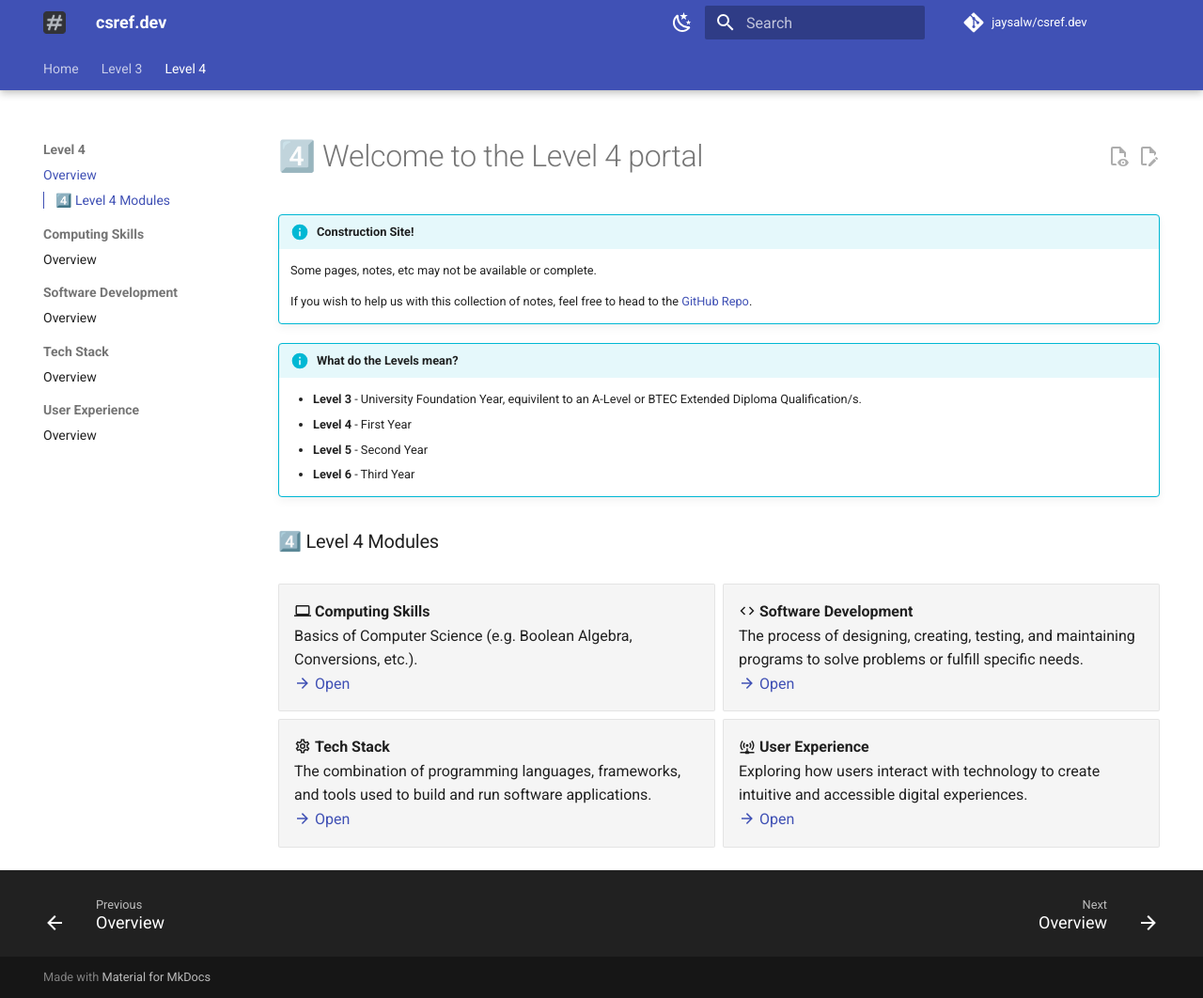
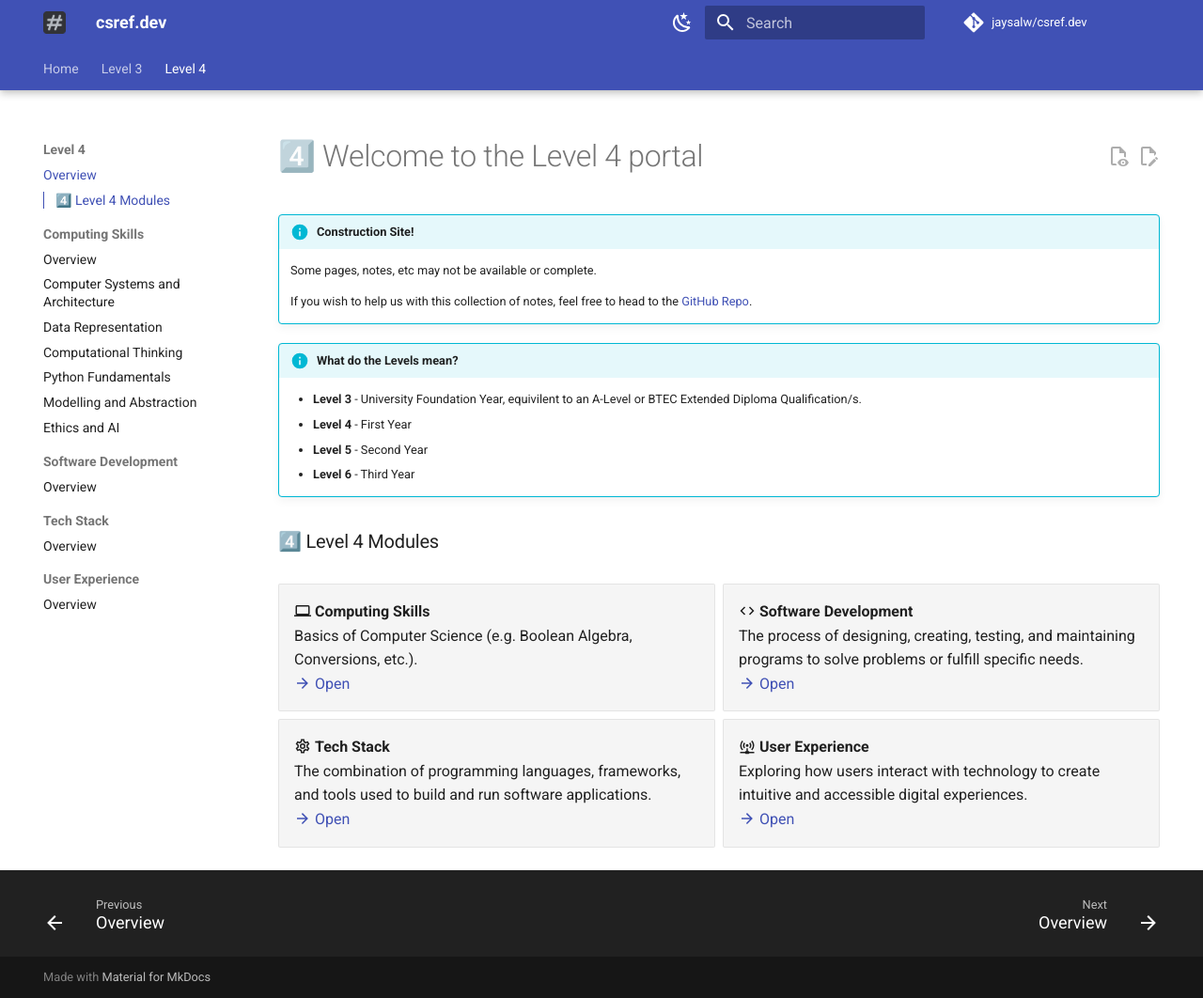
Before and after one commit to jaysalw/csref.dev, an MkDocs documentation site: the page built from docs/level-4/overview.md, in a window 1280 px wide and 1062 px high. Shown: the whole window at 94% size. Built offline with MkDocs 1.6.1 and Material for MkDocs 9.7.7, drawn with Linux system fonts in a browser that asks for light colours; comment, search, counter and statistics services are not loaded.

Commit message:
feat: expand navigation with additional topics in Computing Skills

```diff
--- a/mkdocs.yml
+++ b/mkdocs.yml
@@ -86,6 +86,12 @@ nav:
       - Overview: level-4/overview.md
       - Computing Skills:
           - Overview: level-4/computing-skills/overview.md
+          - Computer Systems and Architecture: level-4/computing-skills/computer-systems-and-architecture.md
+          - Data Representation: level-4/computing-skills/data-representation.md
+          - Computational Thinking: level-4/computing-skills/computational-thinking.md
+          - Python Fundamentals: level-4/computing-skills/python-fundamentals.md
+          - Modelling and Abstraction: level-4/computing-skills/modelling-and-abstraction.md
+          - Ethics and AI: level-4/computing-skills/ethics-and-ai.md
       - Software Development:
           - Overview: level-4/software-development/overview.md
       - Tech Stack:
```
